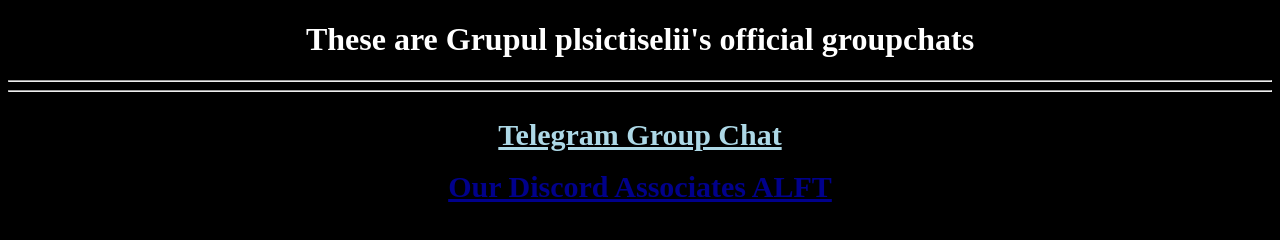
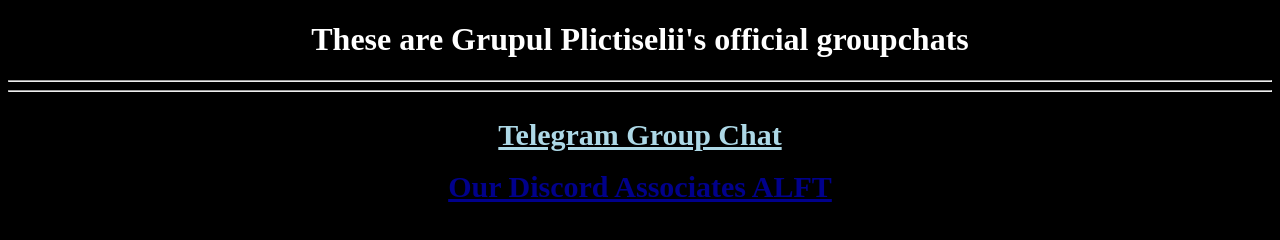
Before and after one commit to walterbruh/GrupulPlictiselii, a plain HTML site: page online.html in a window 1280 px wide. Drawn offline with Linux system fonts and the light colour scheme.

Commit message:
first commit

```diff
--- a/online.html
+++ b/online.html
@@ -13,7 +13,7 @@
 
   <body style="background-color:black">
     <header>
-      <h1 style="color:white">These are Grupul plsictiselii's official groupchats</h1>
+      <h1 style="color:white">These are Grupul Plictiselii's official groupchats</h1>
       <hr/><hr/>
     </header>
 
```
